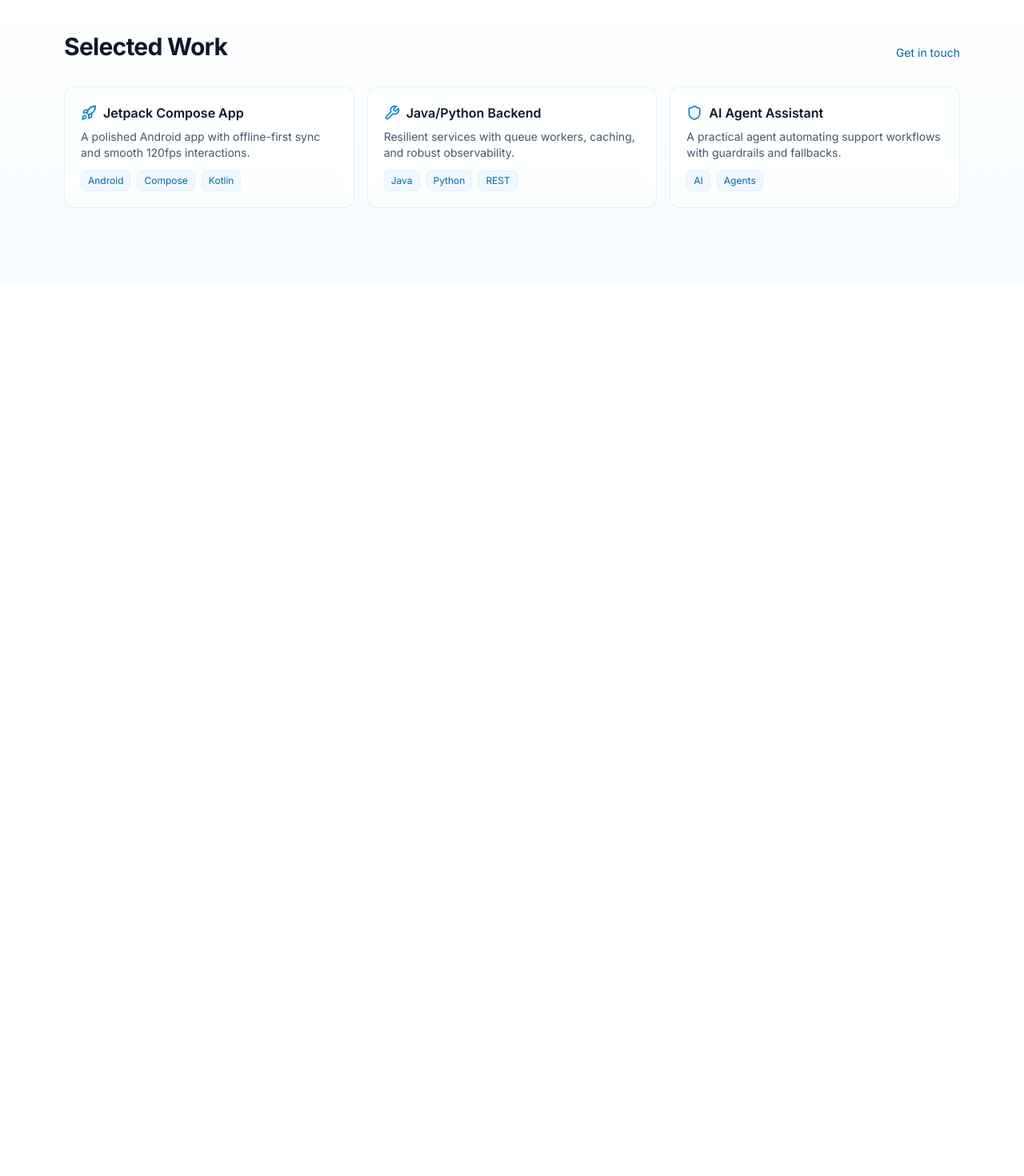
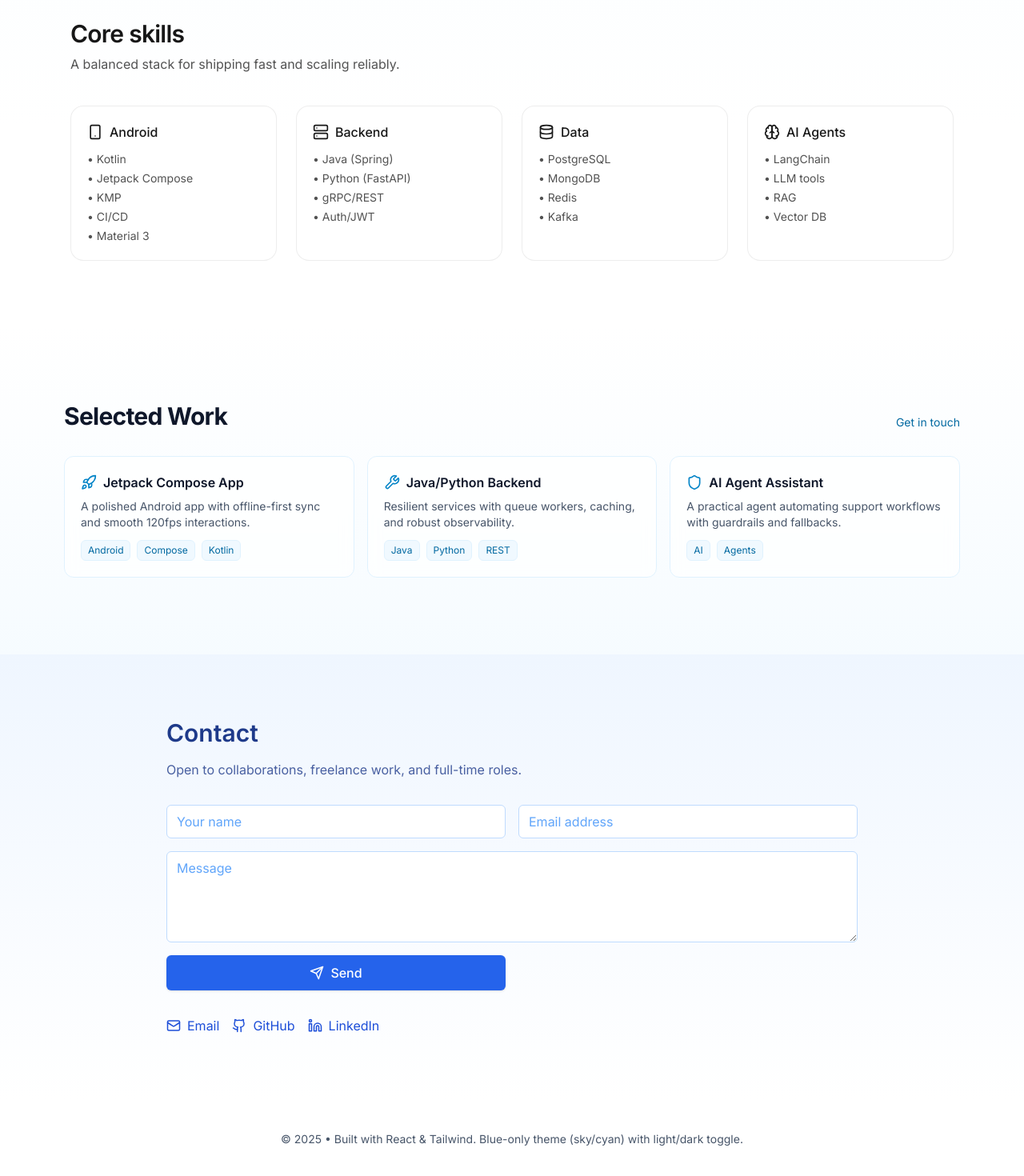
Before and after one commit to flamesResource6/frontend-repo_891e8gsg_jc4uhp, a React (Vite) app: page / in a window 1280 px wide. Shown: the part 1153-2623 px from the top of the page at 80% size. Before the commit the page ends 1509 px from the top, so only its background shows below. Built offline with nearby package versions, Linux system fonts and the light colour scheme; a web font is replaced by a local one.

Commit message:
Update project prj_891e8gsg - 2025-11-08T21:17:20.451Z

```diff
--- a/src/App.jsx
+++ b/src/App.jsx
@@ -3,6 +3,8 @@ import Navbar from './components/Navbar.jsx';
 import Hero from './components/Hero.jsx';
 import Bio from './components/Bio.jsx';
 import Projects from './components/Projects.jsx';
+import Skills from './components/Skills.jsx';
+import Contact from './components/Contact.jsx';
 
 function App() {
   const getInitialTheme = () => {
@@ -44,8 +46,15 @@ function App() {
       <main>
         <Hero palette={palette} />
         <Bio palette={palette} />
+        <Skills />
         <Projects palette={palette} />
+        <Contact />
       </main>
+      <footer className="py-10 text-center text-sm text-slate-600 dark:text-slate-400">
+        <p>
+          © {new Date().getFullYear()} • Built with React & Tailwind. Blue-only theme (sky/cyan) with light/dark toggle.
+        </p>
+      </footer>
     </div>
   );
 }
```
Also changed, not shown: 1 other file (tests, documents, lock files or other folders).
